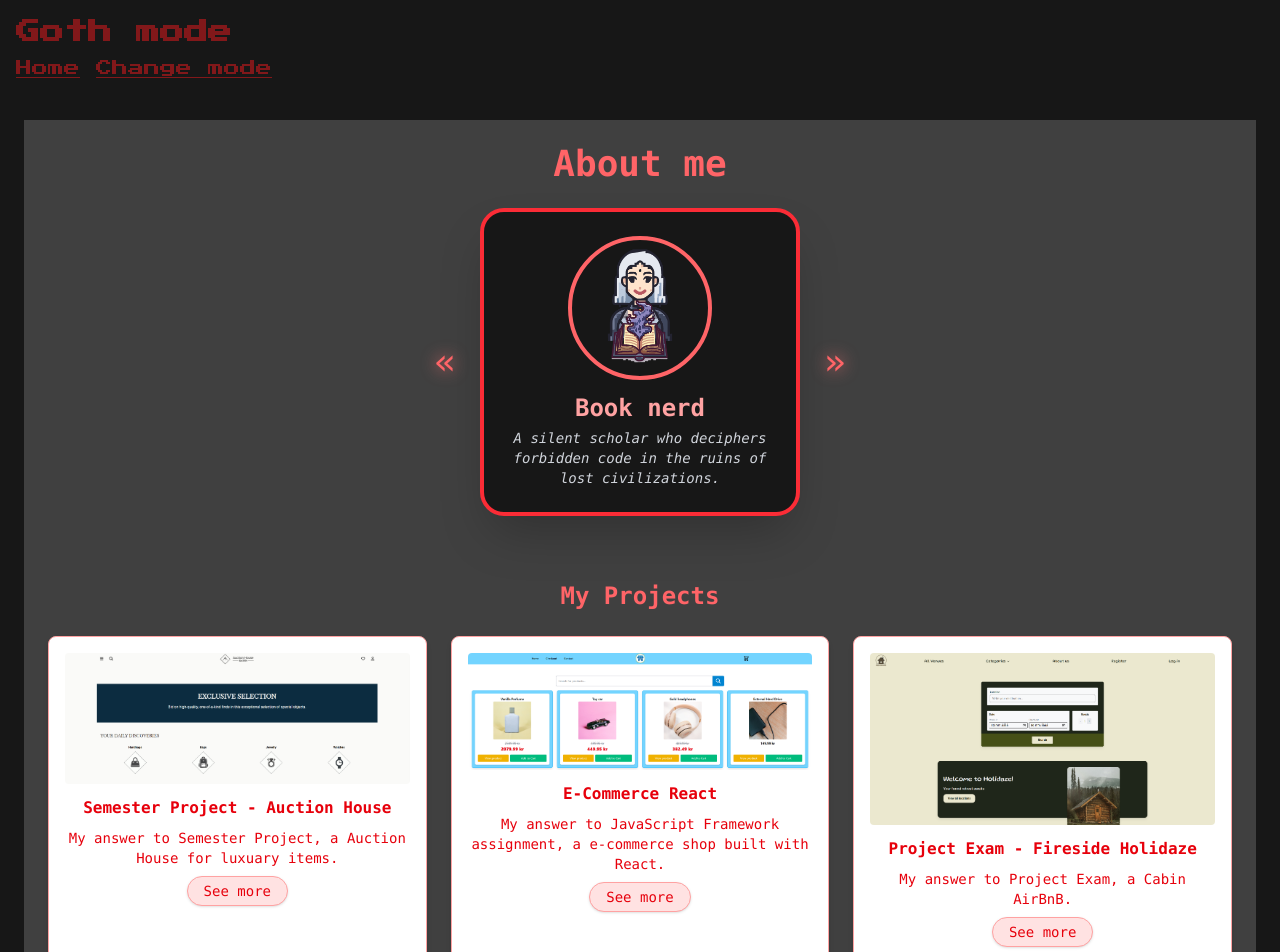
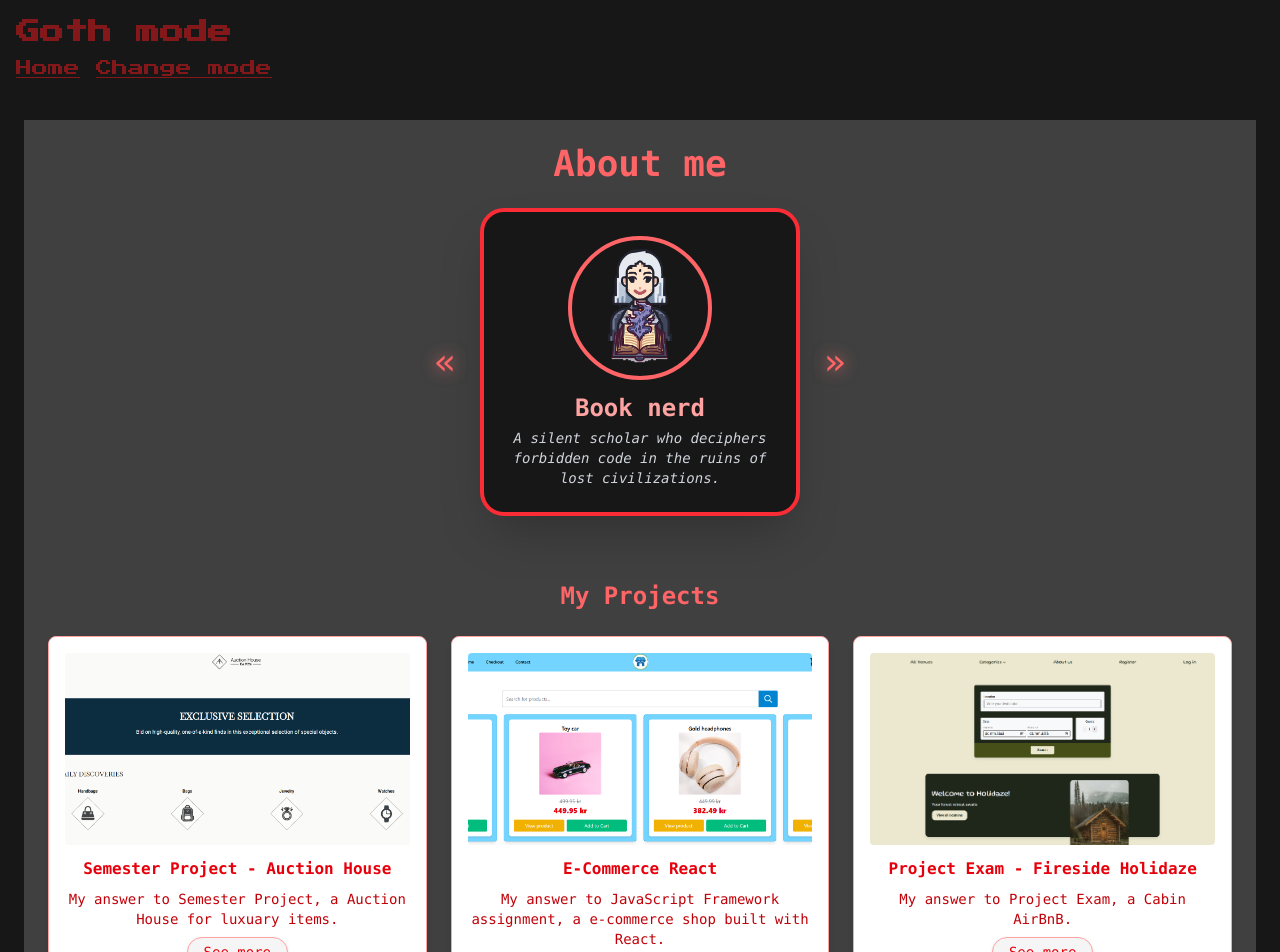
Before and after one commit to VeronikaAas/VeronikaAas, a React (Vite) app: page /two in a window 1280 px wide. Shown: the top 952 px of the page. Built offline with nearby package versions, Linux system fonts and the light colour scheme.

Commit message:
style: small changes so the design matches cute mode better

```diff
--- a/src/components/DarkProjects.jsx
+++ b/src/components/DarkProjects.jsx
@@ -42,19 +42,26 @@ const projects = [
 
 export default function ProjectsDark() {
 	return (
-		<section className="text-center">
+		<section className="text-center mb-12">
 			<h2 className="text-2xl font-bold text-red-400 mb-6">My Projects</h2>
 			<div className="grid md:grid-cols-3 gap-6">
 				{projects.map((project) => (
-					<div key={project.id} className="bg-white rounded-lg p-4 shadow-md border border-red-300">
+					<div
+						key={project.id}
+						className="bg-white rounded-lg p-4 shadow-md border border-red-300 hover:shadow-lg transition"
+					>
 						<Link to={project.link}>
-							<img src={project.img} alt={project.title} className="rounded mb-3 cursor-pointer hover:opacity-90 transition" />
+							<img
+								src={project.img}
+								alt={project.title}
+								className="rounded mb-3 w-full h-48 object-cover cursor-pointer hover:opacity-90 transition"
+							/>
 						</Link>
 						<h3 className="text-red-600 font-semibold mb-2">{project.title}</h3>
-						<p className="text-sm mb-2 text-red-600">{project.description}</p>
+						<p className="text-sm text-red-700 mb-2">{project.description}</p>
 						<Link
 							to={project.link}
-							className="inline-block bg-red-100 text-red-600 px-4 py-1 rounded-full border border-red-300 shadow hover:bg-red-200 hover:text-red-800 transition text-sm"
+							className="inline-block bg-neutral-100 text-red-600 px-4 py-1 rounded-full border border-red-300 shadow hover:bg-red-200 hover:text-red-800 transition text-sm"
 						>
 							See more
 						</Link>
```
